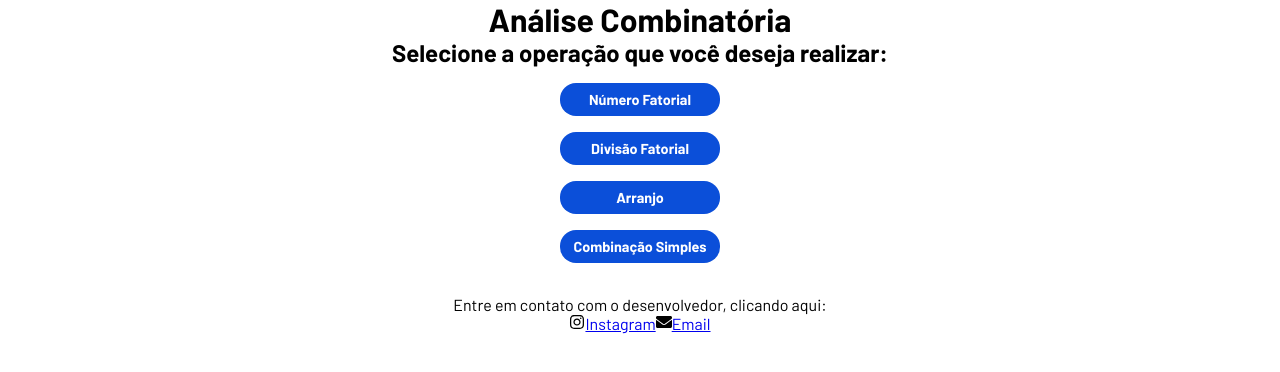
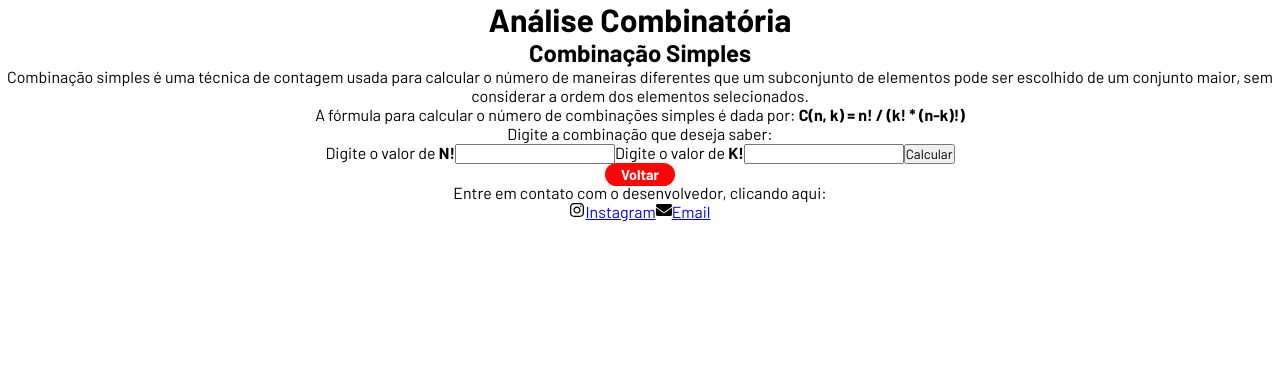
Before and after one commit to kaykyveiga/combinatorial-analysis, a React (Vite) app: page /#/FactorialCombination in a window 1280 px wide. Before the commit this address led to /. Shown: the top 372 px of the page. Built offline with nearby package versions, Linux system fonts and the light colour scheme.

Commit message:
home button

```diff
--- /dev/null
+++ b/src/components/BackToHome.css
@@ -0,0 +1,13 @@
+#back-btn {
+    width: 10rem;
+    color: #fff;
+    background: #ff0606;
+    margin-bottom: 1rem;
+    font-weight: bold;
+    font-size: .9rem;
+    text-decoration: none;
+    border-radius: 1rem;
+    border: none;
+    padding: .2rem 1rem;
+    margin: auto;
+}
--- /dev/null
+++ b/src/components/BackToHome.jsx
@@ -0,0 +1,9 @@
+import { Link } from 'react-router-dom';
+import "./BackToHome.css"
+const BackToHomeButton = () => {
+  return (
+    <Link to="/" id='back-btn'>Voltar</Link>
+  );
+};
+
+export default BackToHomeButton;
--- a/src/pages/FactorialArrangement.jsx
+++ b/src/pages/FactorialArrangement.jsx
@@ -1,5 +1,6 @@
 import { useState } from "react";
 import { convertFactorial } from "../utils/ConvertFactorial";
+import BackToHomeButton from "../components/BackToHome";
 const FactorialArrangement = () => {
     const [valueN, setValueN] = useState('');
     const [valueP, setValueP] = useState('');
@@ -39,7 +40,7 @@ const FactorialArrangement = () => {
                 </span>
                 <button className="submit-btn">Calcular</button>
             </form>
-
+            <BackToHomeButton />
         </div>
     )
 }
--- a/src/pages/FactorialCombination.jsx
+++ b/src/pages/FactorialCombination.jsx
@@ -1,5 +1,6 @@
 import { useState } from "react";
 import { convertFactorial } from "../utils/ConvertFactorial";
+import BackToHomeButton from "../components/BackToHome";
 const FactorialCombination = () => {
     const [valueN, setValueN] = useState('');
     const [valueK, setValueK] = useState('');
@@ -36,7 +37,7 @@ const FactorialCombination = () => {
                 )}
                 <button className="submit-btn" type="submit">Calcular</button>
             </form>
-
+            <BackToHomeButton />
         </div>
     )
 }
--- a/src/pages/FactorialDivision.jsx
+++ b/src/pages/FactorialDivision.jsx
@@ -1,5 +1,6 @@
 import { useState } from "react";
 import { convertFactorial } from "../utils/ConvertFactorial";
+import BackToHomeButton from "../components/BackToHome";
 const FactorialDivision = () => {
     const [numerador, setNumerador] = useState('');
     const [denominador, setDenominador] = useState('');
@@ -40,6 +41,7 @@ const FactorialDivision = () => {
                 </span>
                 <button className="submit-btn">Calcular</button>
             </form>
+            <BackToHomeButton />
         </div>
     )
 }
--- a/src/pages/FactorialNumber.jsx
+++ b/src/pages/FactorialNumber.jsx
@@ -1,5 +1,6 @@
 import { useState } from "react";
 import { convertFactorial } from "../utils/ConvertFactorial";
+import BackToHomeButton from "../components/BackToHome";
 const FactorialNumber = () => {
     const [factorialNumber, setFactorialNumber] = useState('');
     const [result, setResult] = useState(null);
@@ -33,7 +34,7 @@ const FactorialNumber = () => {
                 </span>
                 <button type="submit" className="submit-btn">Calcular</button>
             </form>
-
+            <BackToHomeButton />
         </div>
     )
 }
```
